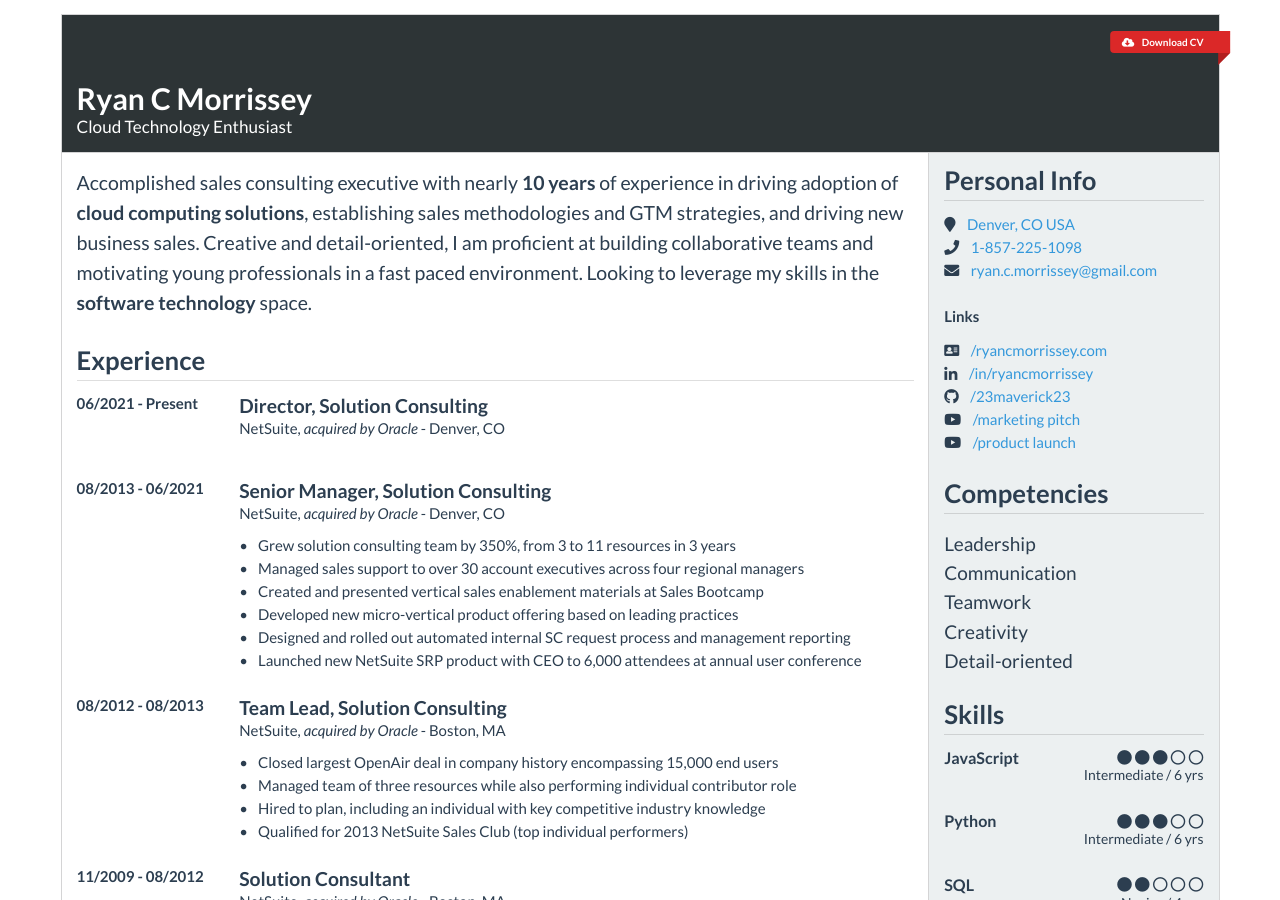
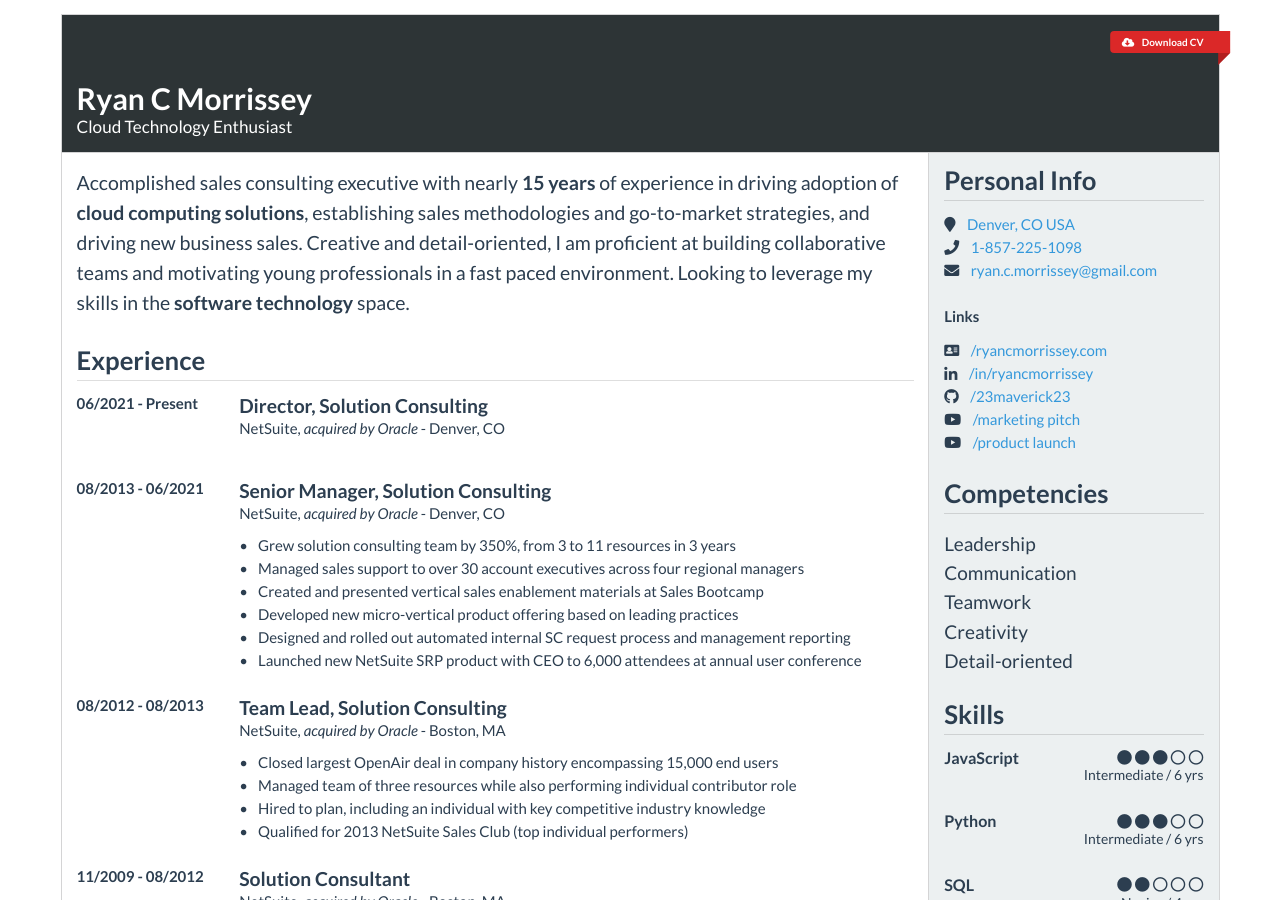
Before and after one commit to 23maverick23/cv, a Jekyll site: the page built from index.html, in a window 1280 px wide and 900 px high. Built offline with Jekyll 4.4.1, drawn with Linux system fonts in a browser that asks for light colours; nearby versions of some CDN libraries.

Commit message:
Update summary.yml

```diff
--- a/_data/summary.yml
+++ b/_data/summary.yml
@@ -1,6 +1,6 @@
 >
-  Accomplished sales consulting executive with nearly <strong>10 years</strong> of experience in driving adoption
-  of <strong>cloud computing solutions</strong>, establishing sales methodologies and GTM strategies, and driving
+  Accomplished sales consulting executive with nearly <strong>15 years</strong> of experience in driving adoption
+  of <strong>cloud computing solutions</strong>, establishing sales methodologies and go-to-market strategies, and driving
   new business sales. Creative and detail-oriented, I am proficient at building collaborative teams and motivating
   young professionals in a fast paced environment. Looking to leverage my skills in the <strong>software
   technology</strong> space.</p>
```
